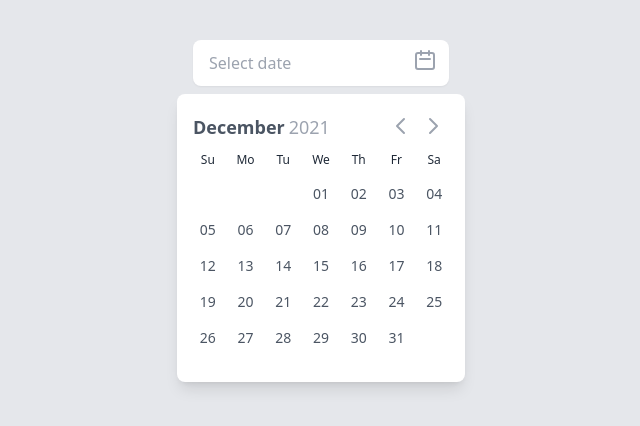
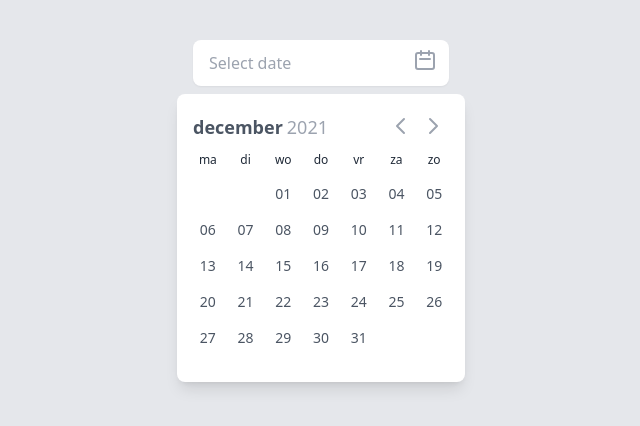
Before and after one commit to mikepage/headlessui-datepicker, a React (Create React App) app: page / in a window 1280 px wide. Both pictures are taken after a click on the element 640 px from the left and 63 px from the top of the page. Shown: the top 426 px of the page, without its empty margins (319-959 px from the left). Built offline with nearby package versions, Linux system fonts and the light colour scheme.

Commit message:
feat: add datepicker selected date

```diff
--- a/package.json
+++ b/package.json
@@ -12,6 +12,7 @@
     "@types/node": "^16.11.14",
     "@types/react": "^17.0.37",
     "@types/react-dom": "^17.0.11",
+    "classnames": "^2.3.1",
     "date-fns": "^2.27.0",
     "react": "^17.0.2",
     "react-dom": "^17.0.2",
--- a/src/components/DatepickerContextProvider.tsx
+++ b/src/components/DatepickerContextProvider.tsx
@@ -32,7 +32,7 @@ const DatepickerContextProvider = ({
   children
 }: DatepickerContextProviderProps) => {
   const [cursorDate, setCursorDate] = useState<Date>(startOfMonth(new Date()))
-  const [locale, setLocale] = useState<string>('en')
+  const [locale, setLocale] = useState<string>('nl')
   const [selectedDate, setSelectedDate] = useState(null)
 
   return (
--- a/src/components/DatepickerPanel.tsx
+++ b/src/components/DatepickerPanel.tsx
@@ -1,4 +1,5 @@
-import { eachDayOfInterval, format, lastDayOfMonth } from 'date-fns'
+import classNames from 'classnames'
+import { eachDayOfInterval, format, isEqual, lastDayOfMonth } from 'date-fns'
 import {
   diffStartOfWeek,
   formatDate,
@@ -17,7 +18,7 @@ import {
 interface Props {}
 
 const DatepickerPanel = (props: Props) => {
-  const { cursorDate, locale } = useDatepickerContext()
+  const { cursorDate, locale, selectedDate } = useDatepickerContext()
   const { setSelectedDate } = useDatepickerDispatchContext()
 
   const localeDayValues = getLocaleDayValues(locale)
@@ -61,16 +62,26 @@ const DatepickerPanel = (props: Props) => {
           <div key={index} className="px-1"></div>
         ))}
 
-        {monthDates.map((date: Date, index) => (
+        {monthDates.map((date: Date, index) => {
+          const isDateSelected = isEqual(date, selectedDate)
+
+          return (
             <div key={index} className="px-1">
               <div
                 onClick={() => setSelectedDate(date)}
-              className="text-sm leading-loose text-center text-gray-600 transition duration-100 ease-in-out rounded-full cursor-pointer hover:bg-blue-200"
+                className={classNames(
+                  'text-sm leading-loose text-center  transition duration-100 ease-in-out rounded-full cursor-pointer',
+                  {
+                    'bg-emerald-600 text-white': isDateSelected,
+                    'text-gray-600 hover:bg-emerald-100': !isDateSelected
+                  }
+                )}
               >
                 {format(date, FORMAT_DAY_OF_MONTH)}
               </div>
             </div>
-        ))}
+          )
+        })}
       </div>
     </div>
   )
```
Also changed, not shown: 1 other file (tests, documents, lock files or other folders). Lines whose indentation alone changed are shown as unchanged.
